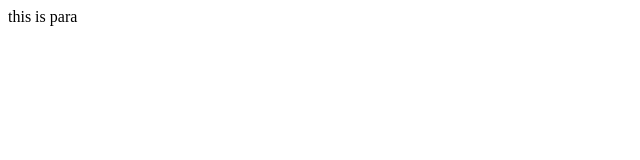
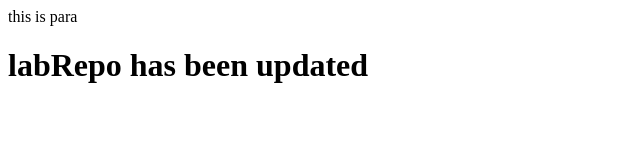
Before and after one commit to venkatesh-bonu/lab-repo, a plain HTML site: page index.html in a window 1280 px wide. Shown: the whole page, without its empty margins (0-640 px from the left). Drawn offline with Linux system fonts and the light colour scheme.

Commit message:
new heading was added

```diff
--- a/index.html
+++ b/index.html
@@ -1 +1,2 @@
 <p> this is para</p>
+<h1> labRepo has been updated</h1>
```
